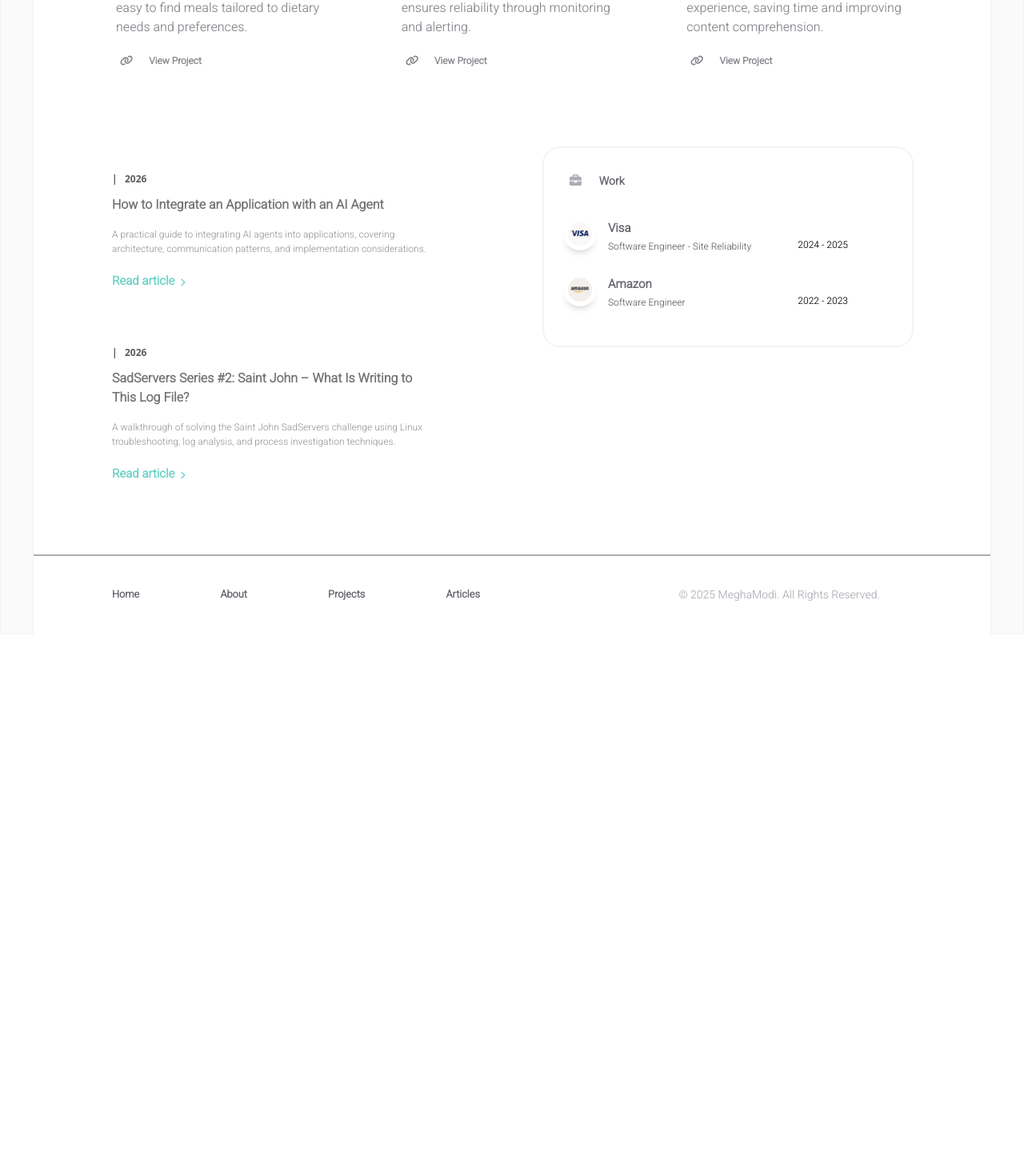
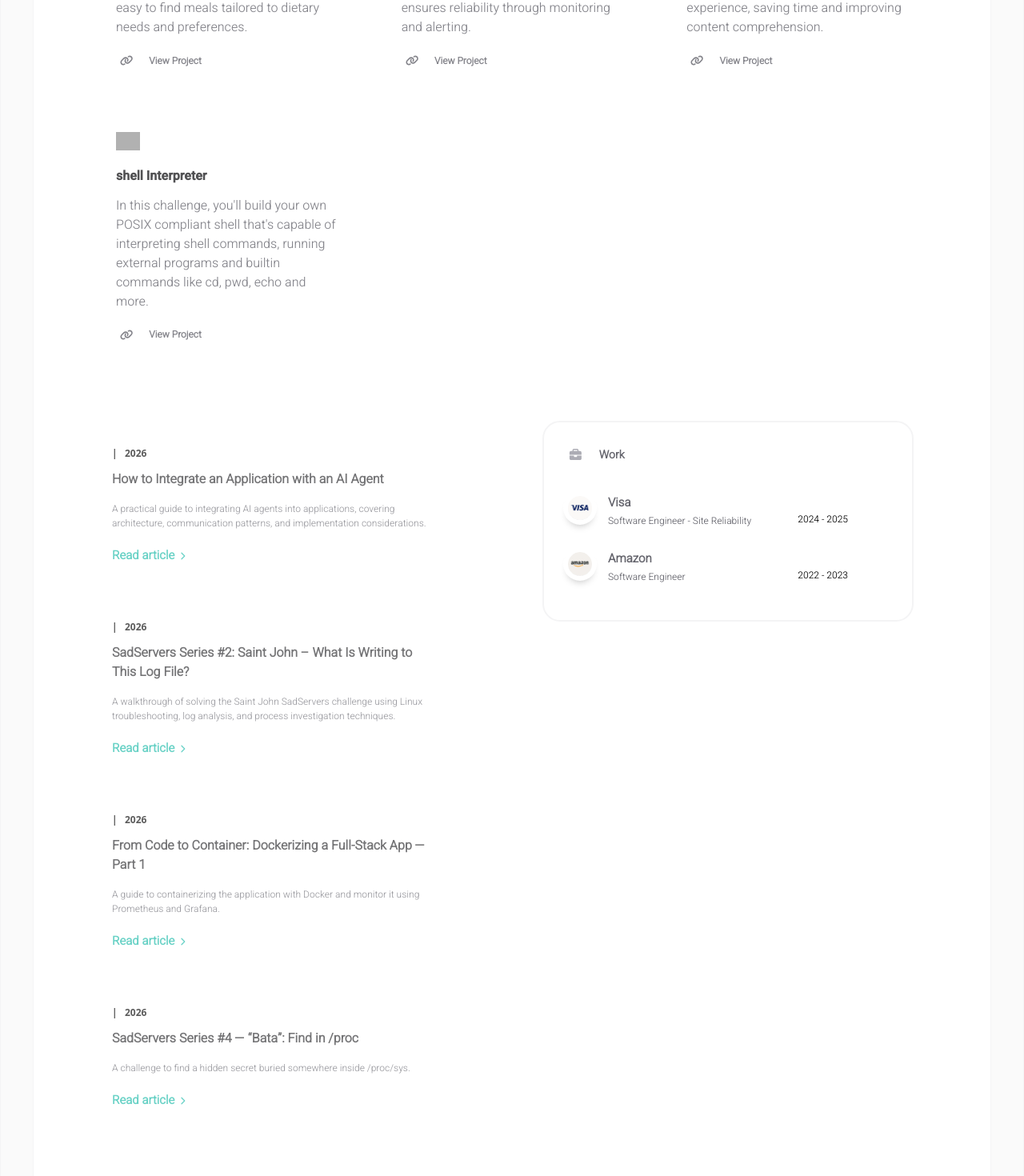
Before and after one commit to meghamodi/meghamodi.github.io, a React (Create React App) app: page / in a window 1280 px wide. Shown: the part 895-2365 px from the top of the page at 80% size. Before the commit the page ends 1688 px from the top, so only its background shows below. Built offline with nearby package versions, Linux system fonts and the light colour scheme; grey boxes are pictures that could not be loaded.

Commit message:
add articles, projects

```diff
--- a/src/data/articles.js
+++ b/src/data/articles.js
@@ -88,6 +88,80 @@ function article_2() {
 	};
 }
 
-const myArticles = [article_1, article_2];
+function article_3() {
+	return {
+		date: "2026",
+		title: "From Code to Container: Dockerizing a Full-Stack App — Part 1",
+		description:
+			"A guide to containerizing the application with Docker and monitor it using Prometheus and Grafana.",
+		keywords: [
+			"SRE",
+			"containerization",
+			"Docker",
+			"Software Engineering",
+			"Megha Modi",
+		],
+		style: ``,
+		body: (
+			<React.Fragment>
+				<div className="article-content">
+					<p>
+						This article explores how how to containerize the application
+						with Docker and monitor it using Prometheus and Grafana,
+						while generating traffic with Locust to observe real-time application metrics.
+					</p>
+
+					<p>
+						<a
+							href="https://medium.com/@meghamodi007/from-code-to-container-dockerizing-a-full-stack-app-part-1-c6567ffe1da1"
+							target="_blank"
+							rel="noopener noreferrer"
+						>
+							Read the full article →
+						</a>
+					</p>
+				</div>
+			</React.Fragment>
+		),
+	};
+}
+
+function article_4() {
+	return {
+		date: "2026",
+		title: "SadServers Series #4 — “Bata”: Find in /proc",
+		description:
+			"A challenge to find a hidden secret buried somewhere inside /proc/sys.",
+		keywords: [
+			"SRE",
+			"Linux",
+			"Grep",
+			"Megha Modi",
+		],
+		style: ``,
+		body: (
+			<React.Fragment>
+				<div className="article-content">
+					<p>
+						This article solves the challenge to find a hidden secret
+						buried somewhere inside /proc/sys using linux command line tools.
+					</p>
+
+					<p>
+						<a
+							href="https://medium.com/@meghamodi007/sadservers-series-4-bata-find-in-proc-615570bfae1c"
+							target="_blank"
+							rel="noopener noreferrer"
+						>
+							Read the full article →
+						</a>
+					</p>
+				</div>
+			</React.Fragment>
+		),
+	};
+}
+
+const myArticles = [article_1, article_2, article_3, article_4];
 
 export default myArticles;
--- a/src/data/user.js
+++ b/src/data/user.js
@@ -56,6 +56,14 @@ const INFO = {
 			linkText: "View Project",
 			link: "https://github.com/meghamodi/YoutubeSummarizer",
 		},
+		{
+			title: "shell Interpreter",
+			description:
+				" In this challenge, you'll build your own POSIX compliant shell that's capable of interpreting shell commands, running external programs and builtin commands like cd, pwd, echo and more.",
+			logo: "https://cdn.jsdelivr.net/gh/devicons/devicon/icons/bash/bash-original.png",
+			linkText: "View Project",
+			link: "https://github.com/meghamodi/shell-interpreter",
+		},
 	],
 };
 
```
